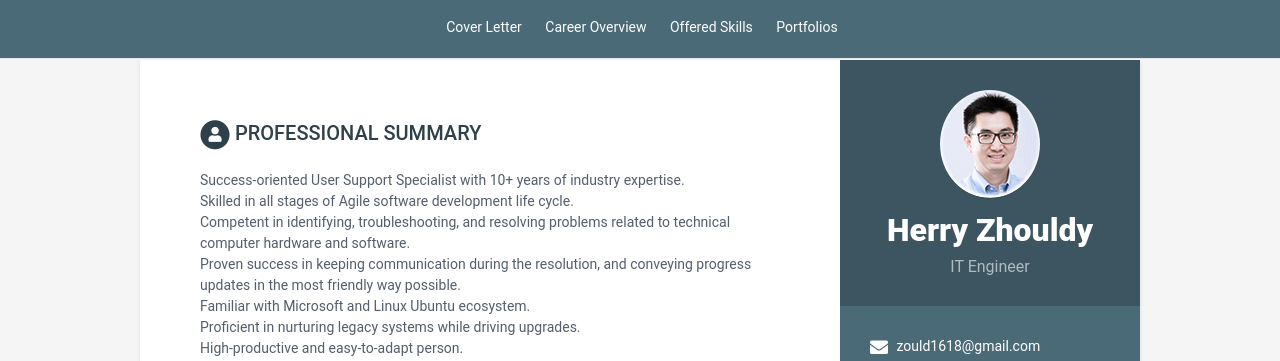
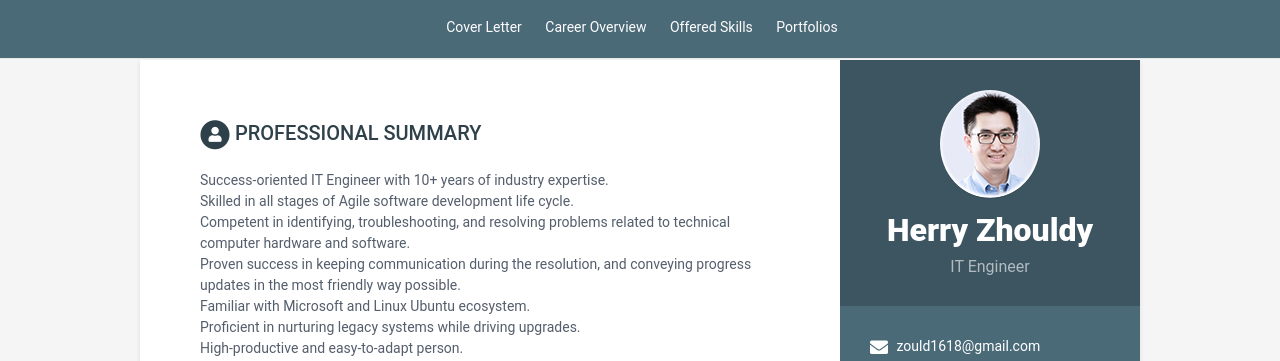
Before and after one commit to hz81/cv-se36, a Jekyll site: the page built from index.html, in a window 1280 px wide and 900 px high. Shown: the top 361 px of the window. Built offline with Jekyll 4.4.1, drawn with Linux system fonts in a browser that asks for light colours.

Commit message:
Update data.yml

```diff
--- a/_data/data.yml
+++ b/_data/data.yml
@@ -96,7 +96,7 @@ qualifications:
 highlights:
     title: Professional Summary
     summary: |
-        Success-oriented User Support Specialist with 10+ years of industry expertise. <br>
+        Success-oriented IT Engineer with 10+ years of industry expertise. <br>
         Skilled in all stages of Agile software development life cycle. <br>
         Competent in identifying, troubleshooting, and resolving problems related to technical computer hardware and software. <br>
         Proven success in keeping communication during the resolution, and conveying progress updates in the most friendly way possible. <br>
```
